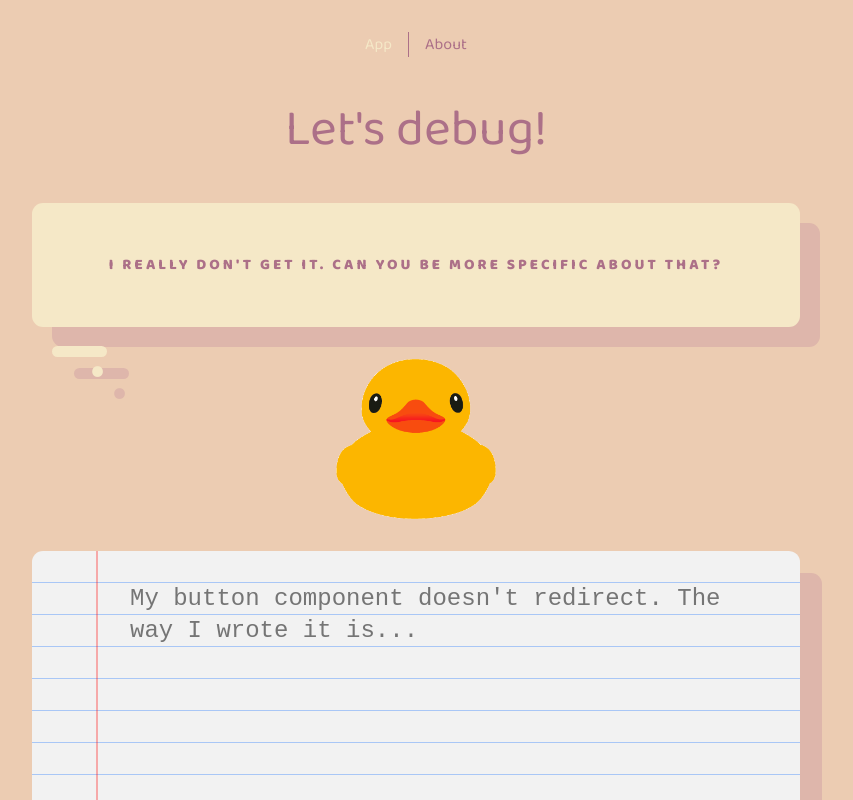
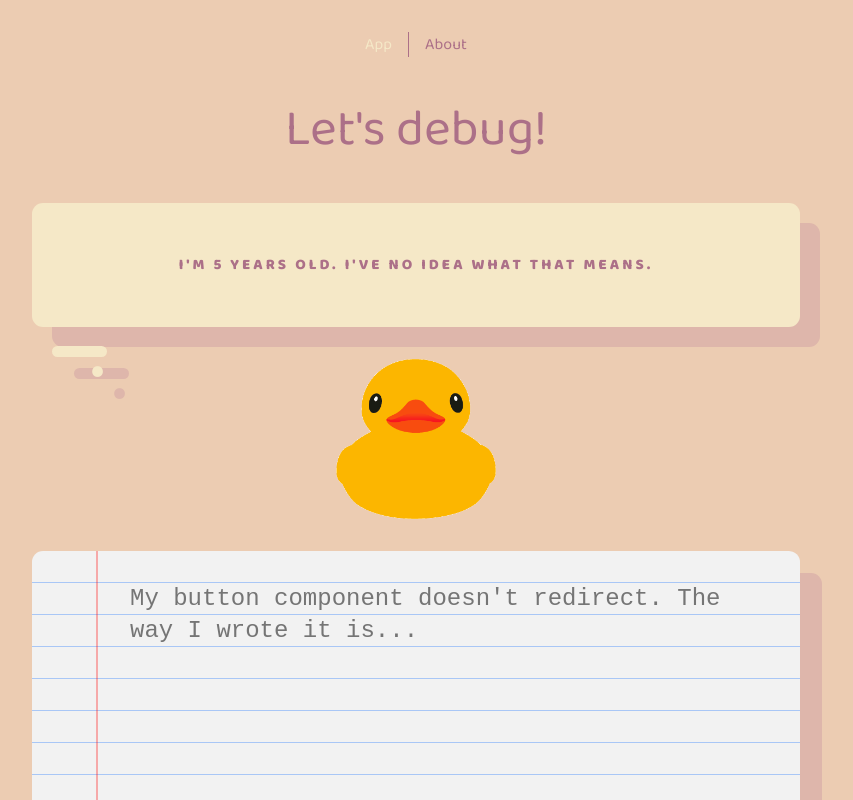
Before and after one commit to vrusi/rubber-duck, a Vue app: page / in a window 1280 px wide. Shown: the top 800 px of the page, without its empty margins (224-1077 px from the left). Built offline with nearby package versions, Linux system fonts and the light colour scheme.

Commit message:
Update duck sentences

```diff
--- a/src/components/SpeechBubble.vue
+++ b/src/components/SpeechBubble.vue
@@ -4,15 +4,17 @@ import { onMounted, onUnmounted, ref } from "vue";
 const messages = [
   "What's your problem?",
   "What is it supposed to be doing?",
+  "What did you do so far?",
+  "What have you tried doing?",
   "How did you implement it?",
-  "Can you explain line by line?",
-  "I'm 5 years old.",
+  "Can you explain step by step?",
+  "I'm 5 years old. I've no idea what that means.",
   "I really don't get it. Can you be more specific about that?",
   "What were you expecting would happen?",
   "How is that not what you expected to happen?",
   "What is its responsibility?",
   "Does it depend on anything?",
-  "Are you using a proper debugging tool?",
+  "Are you using a proper debugging tool or just printing 'here'?",
 ];
 
 function getMessage() {
```
